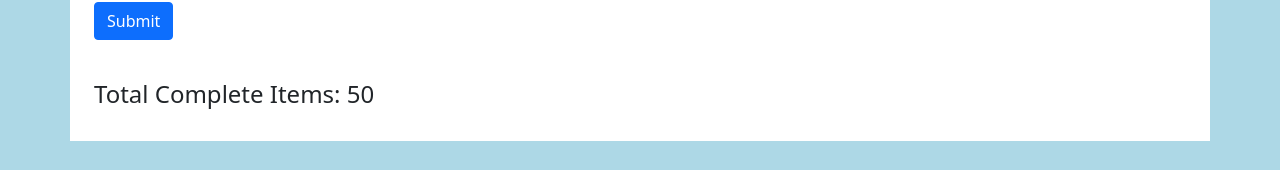
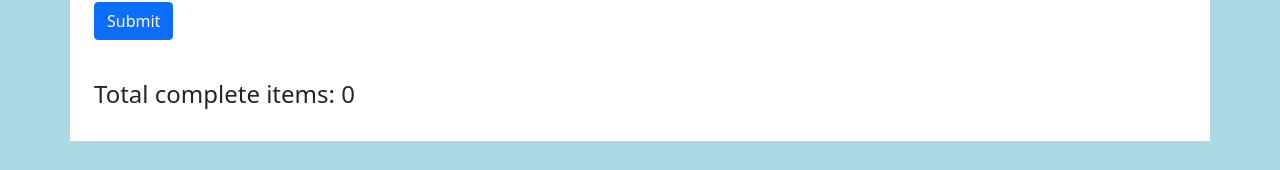
Before and after one commit to Rxavio/redux-toolkit, a React (Create React App) app: page / in a window 1280 px wide. Shown: the part 204-374 px from the top of the page. Built offline with nearby package versions, Linux system fonts and the light colour scheme.

Commit message:
display number of completed item on todo list

```diff
--- a/src/components/TotalCompleteItems.js
+++ b/src/components/TotalCompleteItems.js
@@ -1,7 +1,12 @@
 import React from 'react';
+import { useSelector } from 'react-redux';
 
 const TotalCompleteItems = () => {
-	return <h4 className='mt-3'>Total Complete Items: 50</h4>;
+	const todos = useSelector((state) =>
+		state.todos.filter((todo) => todo.completed === true)
+	);
+
+	return <h4 className='mt-3'>Total complete items: {todos.length}</h4>;
 };
 
 export default TotalCompleteItems;
```
